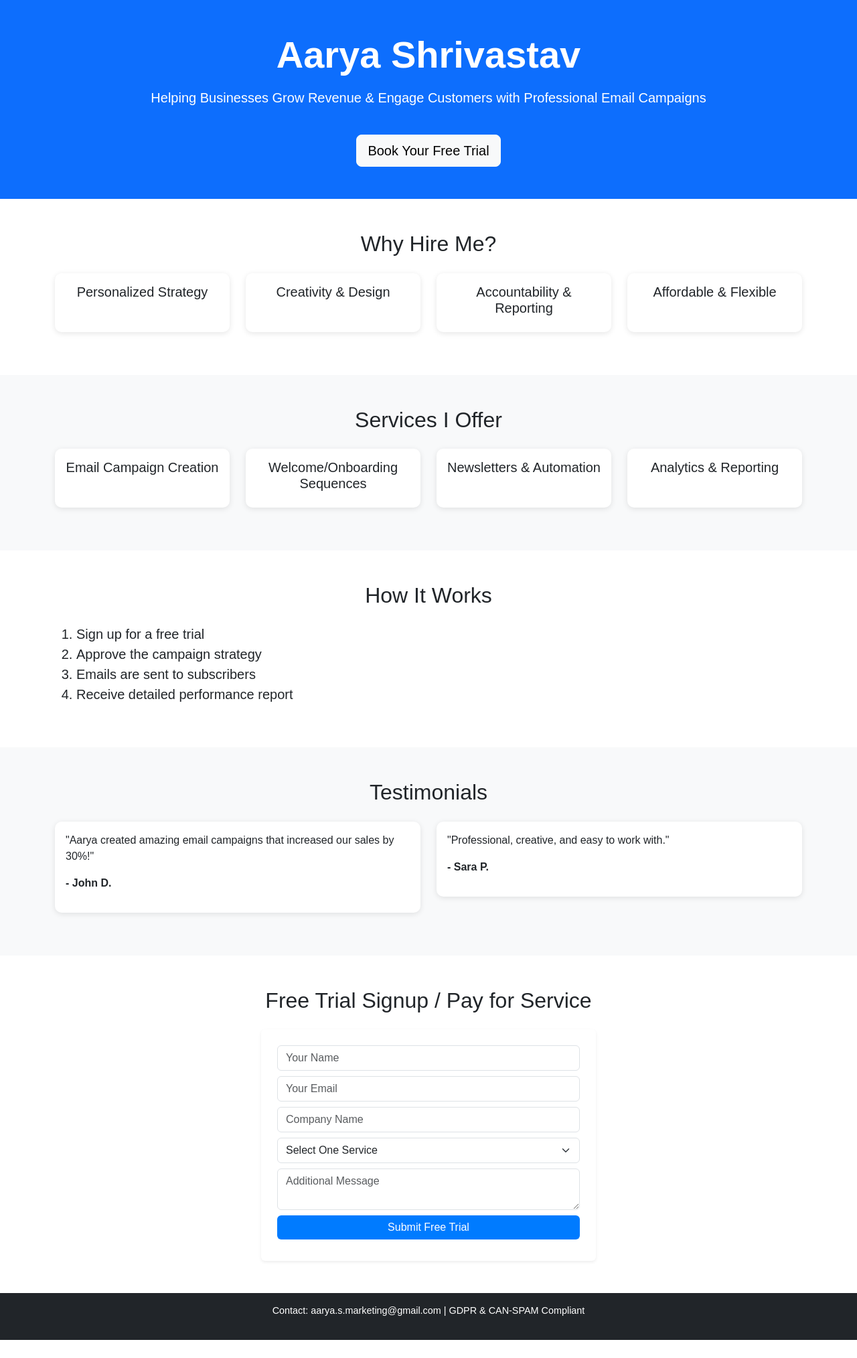
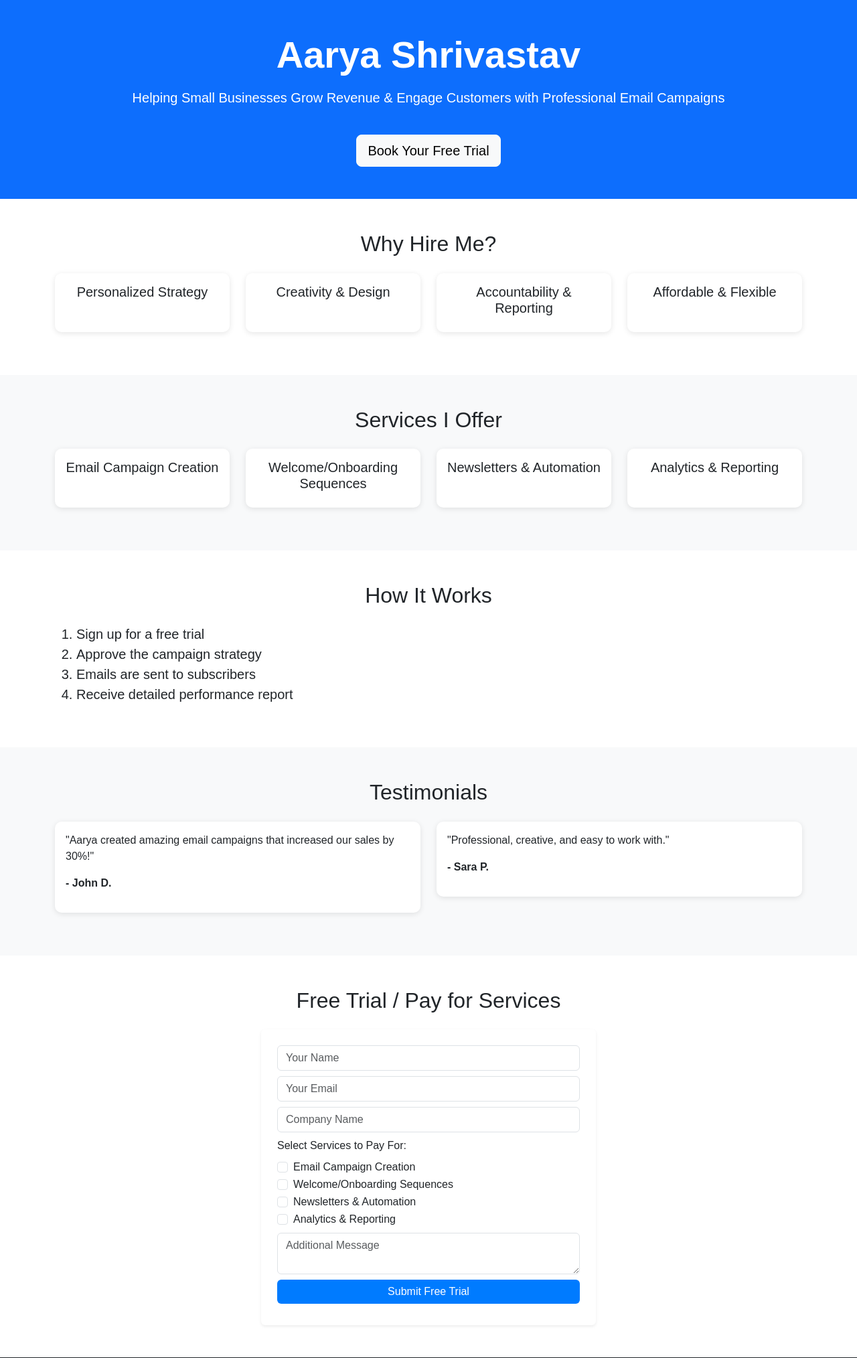
Before and after one commit to aaryasmarketing-bot/mail, a Flask app: page / in a window 1280 px wide. Shown: the top 2028 px of the page at 67% size. Before the commit the page ends 2001 px from the top, so only its background shows below. Run offline with Flask 3, Linux system fonts and the light colour scheme; some libraries are stand-ins or nearby versions.

Commit message:
Update index.html

```diff
--- a/templates/index.html
+++ b/templates/index.html
@@ -8,16 +8,14 @@
 </head>
 <body>
 
-<!-- Hero Section -->
 <header class="text-center py-5 bg-primary text-white">
     <div class="container">
         <h1 class="display-4 fw-bold">Aarya Shrivastav</h1>
-        <p class="lead mt-3">Helping Businesses Grow Revenue & Engage Customers with Professional Email Campaigns</p>
+        <p class="lead mt-3">Helping Small Businesses Grow Revenue & Engage Customers with Professional Email Campaigns</p>
         <a href="#free-trial" class="btn btn-light btn-lg mt-4">Book Your Free Trial</a>
     </div>
 </header>
 
-<!-- Advantages Section -->
 <section class="container py-5">
     <h2 class="text-center mb-4">Why Hire Me?</h2>
     <div class="row text-center">
@@ -31,7 +29,6 @@
     </div>
 </section>
 
-<!-- Services Section -->
 <section class="bg-light py-5">
     <div class="container">
         <h2 class="text-center mb-4">Services I Offer</h2>
@@ -47,7 +44,6 @@
     </div>
 </section>
 
-<!-- How It Works Section -->
 <section class="container py-5">
     <h2 class="text-center mb-4">How It Works</h2>
     <ol class="fs-5">
@@ -57,7 +53,6 @@
     </ol>
 </section>
 
-<!-- Testimonials Section -->
 <section class="bg-light py-5">
     <div class="container">
         <h2 class="text-center mb-4">Testimonials</h2>
@@ -74,85 +69,74 @@
     </div>
 </section>
 
-<!-- Free Trial Signup & PayPal Payment Section -->
 <section id="free-trial" class="container py-5">
-    <h2 class="text-center mb-4">Free Trial Signup / Pay for Service</h2>
+    <h2 class="text-center mb-4">Free Trial / Pay for Services</h2>
     <form id="trialForm" class="mx-auto p-4 bg-white rounded shadow-sm" style="max-width: 500px;">
         <input type="text" name="name" placeholder="Your Name" required class="form-control mb-2">
         <input type="email" name="email" placeholder="Your Email" required class="form-control mb-2">
         <input type="text" name="company" placeholder="Company Name" class="form-control mb-2">
 
-        <!-- Service Selection -->
-        <select id="serviceSelect" name="service" required class="form-select mb-2">
-            <option value="">Select One Service</option>
+        <!-- Multi-service checkboxes -->
+        <div class="mb-2">
+            <label class="form-label">Select Services to Pay For:</label>
             {% for service in services %}
-            <option value="{{ service }}">{{ service }}</option>
+            <div class="form-check">
+                <input class="form-check-input" type="checkbox" name="services" value="{{ service }}" id="{{ service }}">
+                <label class="form-check-label" for="{{ service }}">{{ service }}</label>
+            </div>
             {% endfor %}
-        </select>
+        </div>
 
         <textarea name="message" placeholder="Additional Message" class="form-control mb-2"></textarea>
 
-        <!-- Submit for Free Trial -->
         <button type="submit" class="btn btn-primary w-100 mb-2">Submit Free Trial</button>
     </form>
 
-    <!-- PayPal Button -->
     <div id="paypal-button-container" class="mx-auto" style="max-width: 400px;"></div>
 </section>
 
-<!-- Footer -->
 <footer class="text-center py-3 bg-dark text-white">
     <p>Contact: aarya.s.marketing@gmail.com | GDPR & CAN-SPAM Compliant</p>
 </footer>
 
-<!-- PayPal SDK -->
 <script src="https://www.paypal.com/sdk/js?client-id=AanMSH3eQAaNbb-U2_YCv4ZAjjIBWx7RfsDcv5MpqlhavFGSFzfUxgkxhMdEYzck5Vz4dLbIUCp9qWvU&currency=USD"></script>
-
 <script>
-// PayPal button
 paypal.Buttons({
     createOrder: function(data, actions) {
-        let service = document.getElementById('serviceSelect').value;
-        if (!service) {
-            alert("Please select a service before paying.");
+        const selected = Array.from(document.querySelectorAll('input[name="services"]:checked')).map(el => el.value);
+        if(selected.length === 0) {
+            alert("Please select at least one service to pay.");
             return;
         }
 
-        // Amounts per service
-        let amount = 10.00;
-        if(service === "Email Campaign Creation") amount = 20.00;
-        if(service === "Welcome/Onboarding Sequences") amount = 25.00;
-        if(service === "Newsletters & Automation") amount = 30.00;
-        if(service === "Analytics & Reporting") amount = 15.00;
+        const servicePrices = {
+            "Email Campaign Creation": 20.00,
+            "Welcome/Onboarding Sequences": 25.00,
+            "Newsletters & Automation": 30.00,
+            "Analytics & Reporting": 15.00
+        };
+
+        const total = selected.reduce((sum, s) => sum + (servicePrices[s] || 0), 0);
 
         return actions.order.create({
             purchase_units: [{
-                amount: { value: amount.toFixed(2) }
+                amount: { value: total.toFixed(2) }
             }]
         });
     },
     onApprove: function(data, actions) {
         return actions.order.capture().then(function(details) {
-            // Send client info to backend
             const name = document.querySelector('input[name="name"]').value;
             const email = document.querySelector('input[name="email"]').value;
             const company = document.querySelector('input[name="company"]').value;
-            const service = document.querySelector('select[name="service"]').value;
+            const selected = Array.from(document.querySelectorAll('input[name="services"]:checked')).map(el => el.value);
 
             fetch('/paypal_capture', {
                 method: 'POST',
                 headers: {'Content-Type': 'application/json'},
-                body: JSON.stringify({name, email, company, service})
+                body: JSON.stringify({name, email, company, services: selected})
             }).then(() => {
                 window.location.href = "/success";
             });
         });
     },
-    onCancel: function(data) {
-        window.location.href = "/cancel";
-    }
-}).render('#paypal-button-container');
-</script>
-
-</body>
-</html>
```
